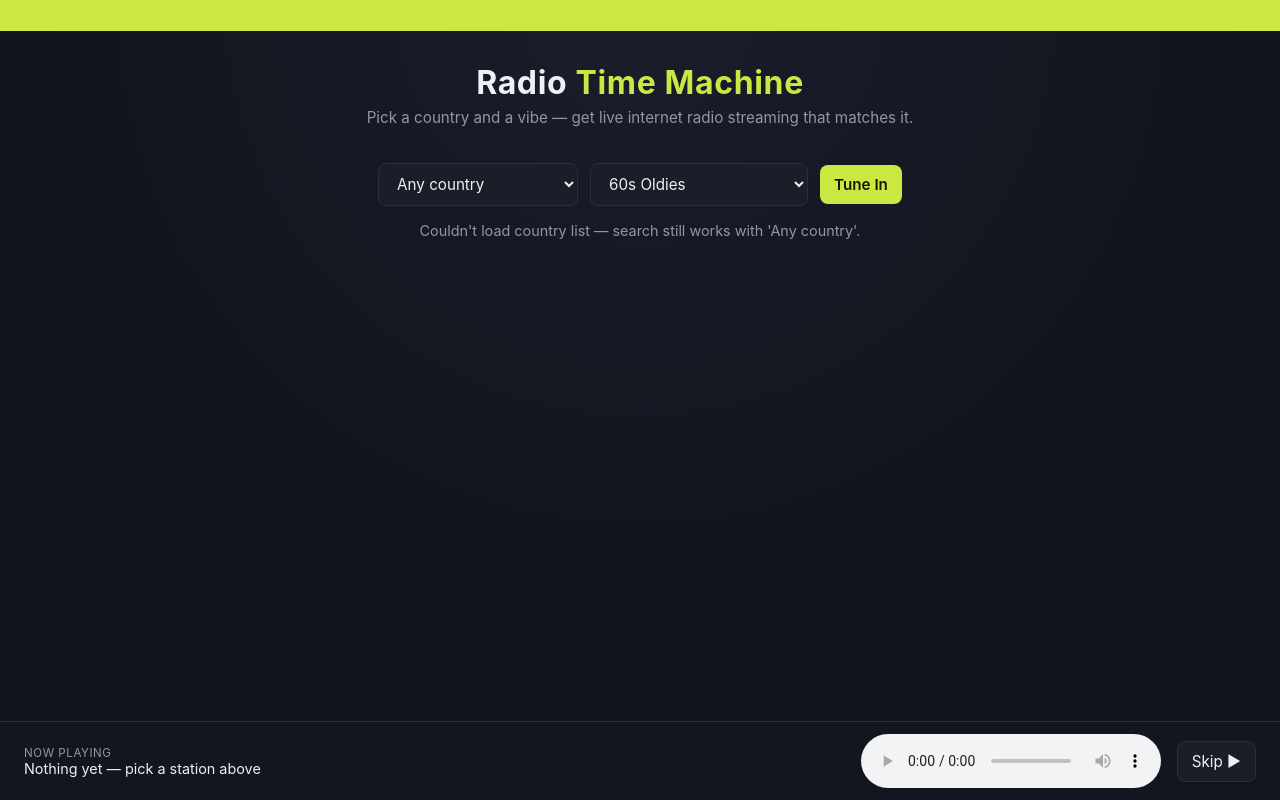
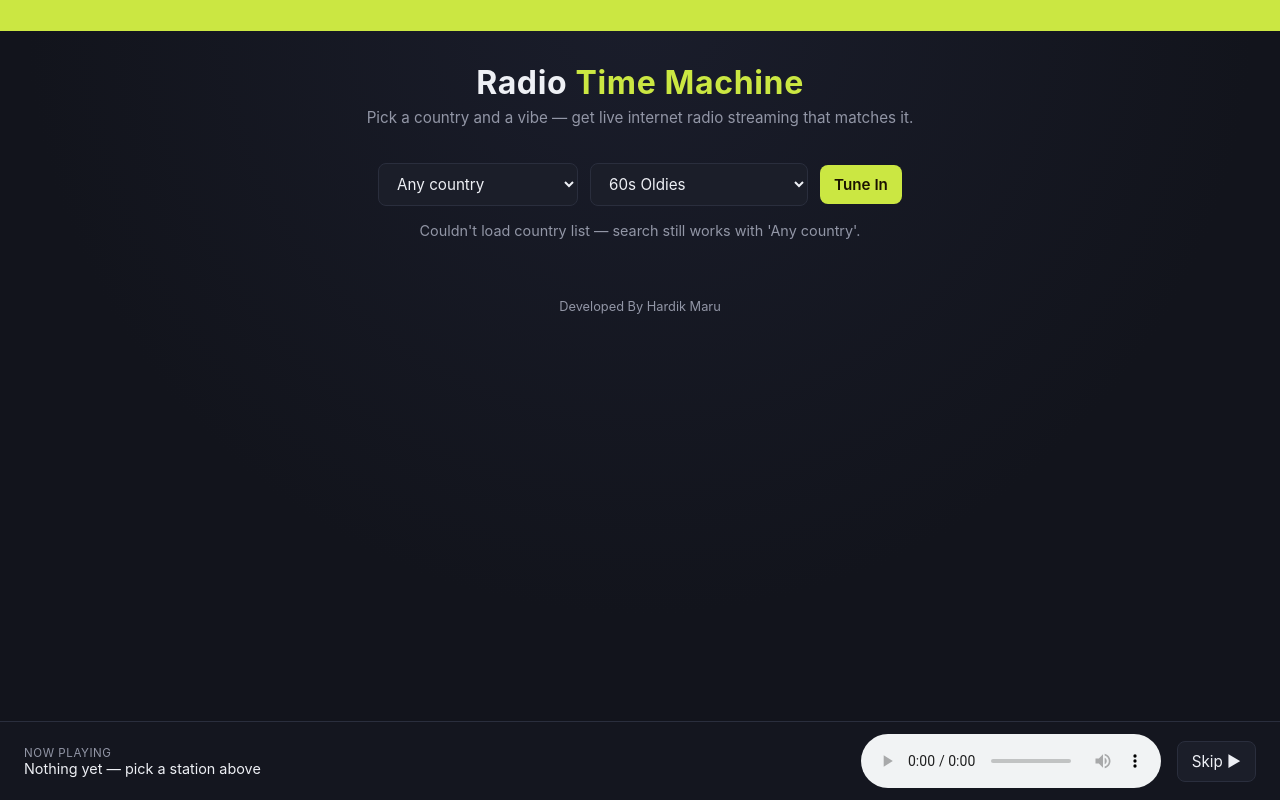
Before and after one commit to Hardikrepo/radio-time-machine, a plain HTML site: page index.html in a window 1280 px wide. Drawn offline with Linux system fonts and the light colour scheme; no server answers.

Commit message:
Add developer credit footer

```diff
--- a/index.html
+++ b/index.html
@@ -168,6 +168,13 @@
     grid-column: 1 / -1;
   }
 
+  #site-footer {
+    text-align: center;
+    color: var(--text-dim);
+    font-size: 0.8rem;
+    padding: 20px 20px 30px;
+  }
+
   .howto-marquee {
     background: var(--accent);
     color: #1a1200;
@@ -203,6 +210,8 @@
 <div id="status"></div>
 
 <div id="results"></div>
+
+<footer id="site-footer">Developed By Hardik Maru</footer>
 
 <div id="player-bar">
   <div id="nowPlaying"><span class="label">Now Playing</span>Nothing yet — pick a station above</div>
```
